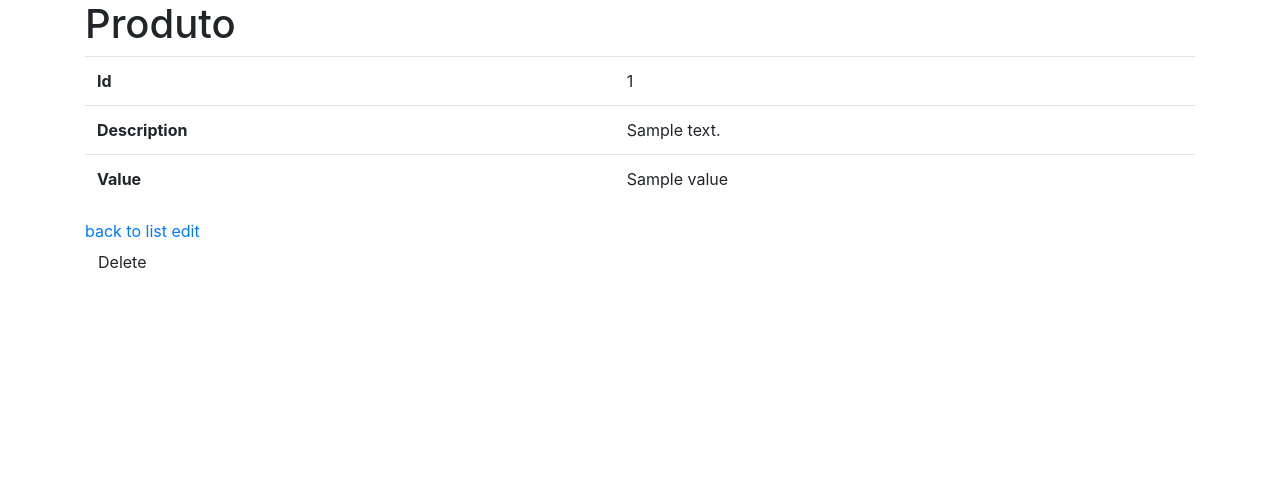
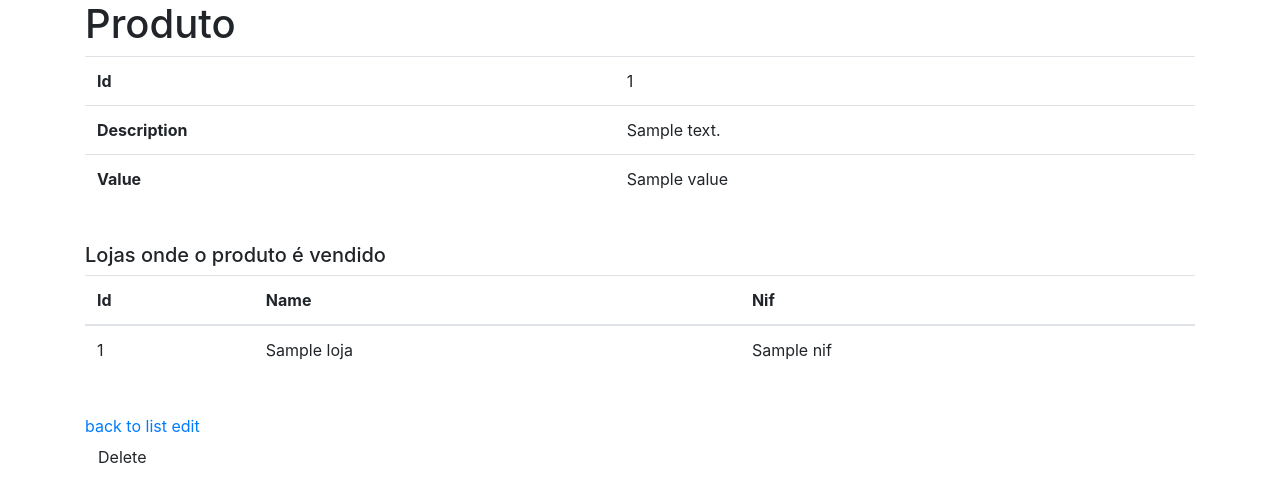
Before and after one commit to guilhermefontans/cadastro-cliente, a Symfony app: template templates/produto/show.html.twig in a window 1280 px wide. Shown: the top 502 px of the page. Run offline with Twig, Linux system fonts and the light colour scheme; the template is opened without the code that fills it: most values are stand-ins (such as "Sample title", 1, 10 or a date in 2020); some libraries are stand-ins or nearby versions.

Commit message:
Adição de listagem dos produtos e lojas vinculadas

```diff
--- a/templates/produto/show.html.twig
+++ b/templates/produto/show.html.twig
@@ -21,6 +21,33 @@
             </tr>
         </tbody>
     </table>
+    <br/>
+    <h5>Lojas onde o produto é vendido</h5>
+    <table class="table">
+        <thead>
+            <tr>
+                <th>Id</th>
+                <th>Name</th>
+                <th>Nif</th>
+            </tr>
+        </thead>
+        <tbody>
+            {% if produto.lojas | length >  0 %}
+                {% for loja in produto.lojas %}
+                <tr>
+                    <td>{{ loja.id }}</td>
+                    <td>{{ loja.name }}</td>
+                    <td>{{ loja.nif }}</td>
+                </tr>
+                {% endfor %}
+            {% else %}
+                <tr>
+                    <td colspan="4">nenhuma loja vende este produto</td>
+                </tr>
+        {% endif %}
+        </tbody>
+    </table>
+    <br/>
 
     <a href="{{ path('produto_index') }}">back to list</a>
 
```
Also changed, not shown: templates/loja/show.html.twig (+27 -0 lines).
